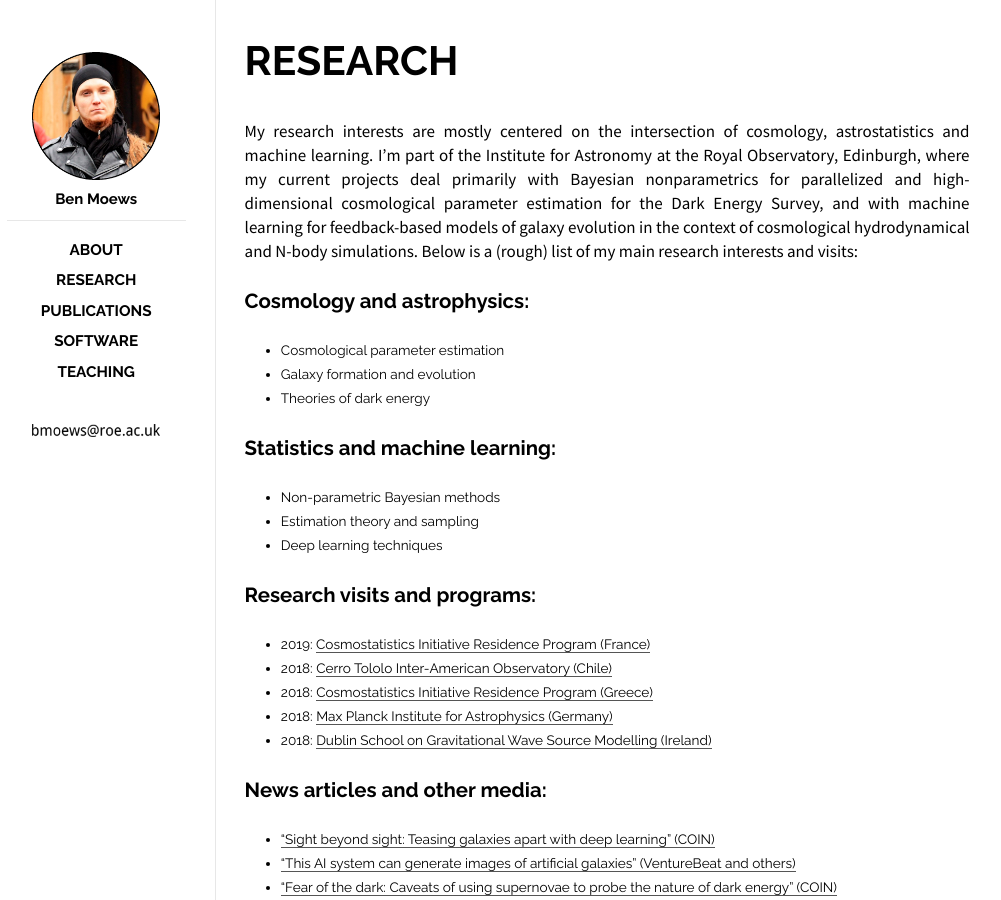
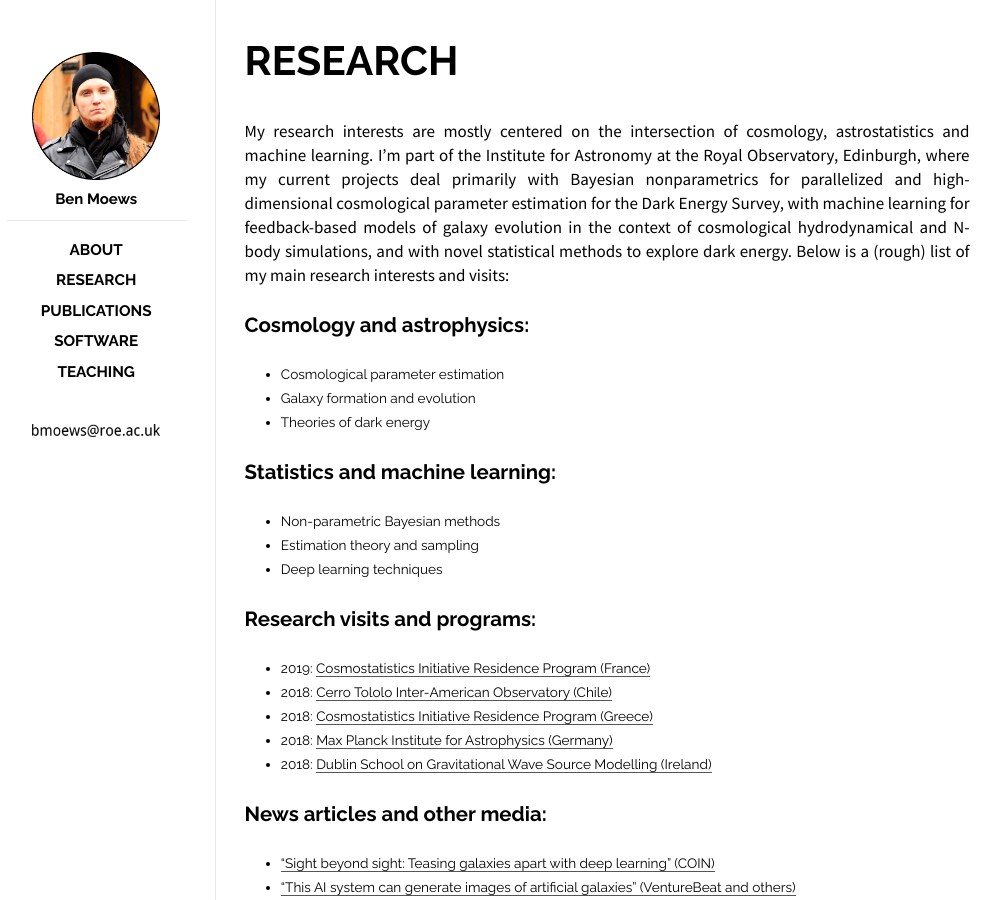
Before and after one commit to moews/moews.github.io, a Jekyll site: the page built from _posts/2017-03-26-research.md, in a window 1280 px wide. Shown: the whole page, without its empty margins (143-1144 px from the left). Built offline with Jekyll 4.4.1, drawn with Linux system fonts in a browser that asks for light colours.

Commit message:
Update 2017-03-26-research.md

```diff
--- a/_posts/2017-03-26-research.md
+++ b/_posts/2017-03-26-research.md
@@ -7,7 +7,7 @@
 ---
 
 <br>
-My research interests are mostly centered on the intersection of cosmology, astrostatistics and machine learning. I'm part of the Institute for Astronomy at the Royal Observatory, Edinburgh, where my current projects deal primarily with Bayesian nonparametrics for parallelized and high-dimensional cosmological parameter estimation for the Dark Energy Survey, and with machine learning for feedback-based models of galaxy evolution in the context of cosmological hydrodynamical and N-body simulations. Below is a (rough) list of my main research interests and visits:
+My research interests are mostly centered on the intersection of cosmology, astrostatistics and machine learning. I'm part of the Institute for Astronomy at the Royal Observatory, Edinburgh, where my current projects deal primarily with Bayesian nonparametrics for parallelized and high-dimensional cosmological parameter estimation for the Dark Energy Survey, with machine learning for feedback-based models of galaxy evolution in the context of cosmological hydrodynamical and N-body simulations, and with novel statistical methods to explore dark energy. Below is a (rough) list of my main research interests and visits:
 
 ## Cosmology and astrophysics:
 
```
